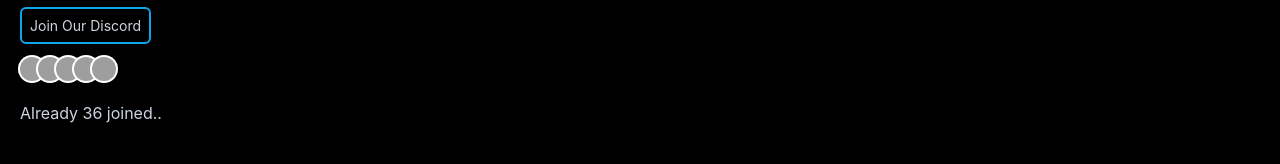
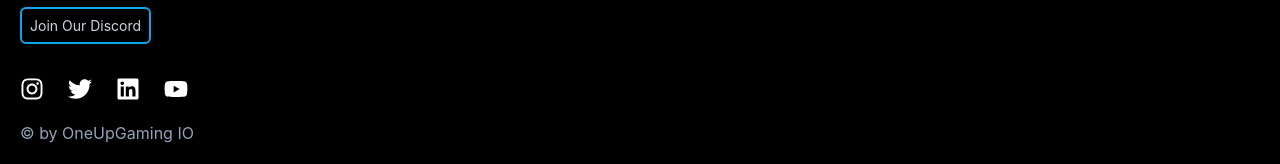
Before and after one commit to OneUpEsports/oneupgaming, a Next.js app: page / in a window 1280 px wide. Shown: the part 259-423 px from the top of the page. Built offline with nearby package versions, Linux system fonts and the light colour scheme; grey boxes are pictures that could not be loaded.

Commit message:
⚡️ DC FIX LINK

```diff
--- a/components/LandingPage/Main.tsx
+++ b/components/LandingPage/Main.tsx
@@ -13,11 +13,11 @@ function Main() {
 
                 <div className="space-y-5 xl:space-y-5">
                     <span className=" text-sm  text-center  text-slate-300 border-solid border-2 border-sky-500 p-2 rounded-md">
-                        <a className='' href="www.youtube.com"> Join Our Discord</a>
+                        <a className='' href="https://discord.gg/mjGsssjQ"> Join Our Discord</a>
                     </span>
 
 
-                    <div className = "flex justify-start sm:justify-start lg:justify-start xl:justify-start -space-x-1.5">
+                    {/* <div className = "flex justify-start sm:justify-start lg:justify-start xl:justify-start -space-x-1.5">
                     <img className='w-6 h-6 rounded-full bg-slate-100 ring-2 ring-white dark:ring-slate-700 dark:group-hover:ring-white'
                      src="https://images.unsplash.com/photo-1517841905240-472988babdf9?auto=format&fit=facearea&facepad=2&w=48&h=48&q=80" alt="" />
                      <img className='w-6 h-6 rounded-full bg-slate-100 ring-2 ring-white dark:ring-slate-700 dark:group-hover:ring-white'
@@ -27,13 +27,10 @@ function Main() {
                     <img className='w-6 h-6 rounded-full bg-slate-100 ring-2 ring-white dark:ring-slate-700 dark:group-hover:ring-white'
                      src="https://images.unsplash.com/photo-1517841905240-472988babdf9?auto=format&fit=facearea&facepad=2&w=48&h=48&q=80" alt="" />
                     <img className='w-6 h-6 rounded-full bg-slate-100 ring-2 ring-white dark:ring-slate-700 dark:group-hover:ring-white'
-                     src="https://images.unsplash.com/photo-1517841905240-472988babdf9?auto=format&fit=facearea&facepad=2&w=48&h=48&q=80" alt="" />
+                     src="https://images.unsplash.com/photo-1517841905240-472988babdf9?auto=format&fit=facearea&facepad=2&w=48&h=48&q=80" alt="" /> */}
 
-                    </div>
-                    <p className=' text-slate-300'> Already 36 joined..</p>
-
-
-
+                    {/* </div>
+                    <p className=' text-slate-300'> Already 36 joined..</p> */}
                 </div>
                 </div>
 
```
